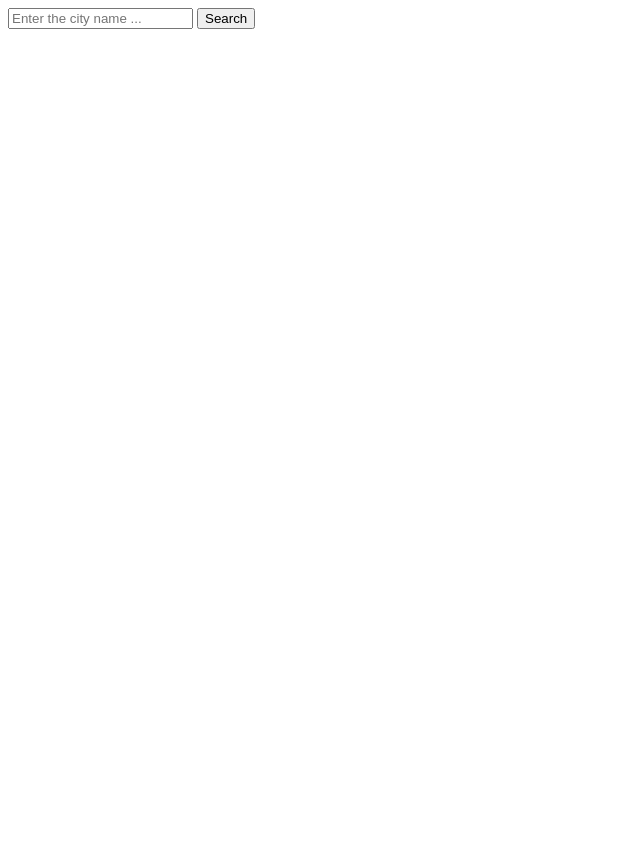
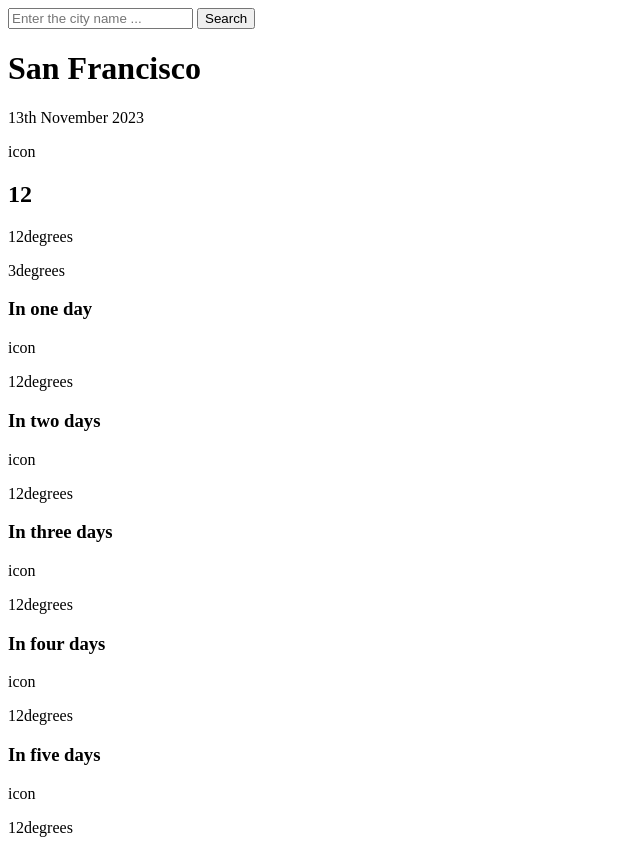
Before and after one commit to voothedoo/2.01-The-Weather, a plain HTML site: page index.html in a window 1280 px wide. Shown: the whole page, without its empty margins (0-640 px from the left). Before the commit the page ends 800 px from the top, so only its background shows below. Drawn offline with Linux system fonts and the light colour scheme.

Commit message:
Add Current and future weather sections

```diff
--- a/index.html
+++ b/index.html
@@ -9,7 +9,7 @@
   </head>
   <body>
     <header>
-      <form action="" class="search-section">
+      <form class="search-section">
         <input
           class="search-input"
           name="search-input"
@@ -19,7 +19,52 @@
         <button class="search-btn" name="search">Search</button>
       </form>
     </header>
-    <main></main>
+    <main>
+      <div class="current-weather">
+        <div class="location">
+          <h1 class="city">San Francisco</h1>
+          <p class="date">13th November 2023</p>
+        </div>
+        <div class="icon-section">
+          <p>icon</p>
+        </div>
+        <div class="temperature-section">
+          <h2 class="current-temperature">12</h2>
+          <div class="day-night">
+            <p class="day">12degrees</p>
+            <p class="night">3degrees</p>
+          </div>
+        </div>
+      </div>
+      <div class="graph-section"></div>
+      <div class="future-weather">
+        <div class="one-day">
+          <h3 class="day">In one day</h3>
+          <p>icon</p>
+          <p>12degrees</p>
+        </div>
+        <div class="two-day">
+          <h3 class="day">In two days</h3>
+          <p>icon</p>
+          <p>12degrees</p>
+        </div>
+        <div class="three-day">
+          <h3 class="day">In three days</h3>
+          <p>icon</p>
+          <p>12degrees</p>
+        </div>
+        <div class="four-day">
+          <h3 class="day">In four days</h3>
+          <p>icon</p>
+          <p>12degrees</p>
+        </div>
+        <div class="five-day">
+          <h3 class="day">In five days</h3>
+          <p>icon</p>
+          <p>12degrees</p>
+        </div>
+      </div>
+    </main>
     <footer></footer>
   </body>
 </html>
```
